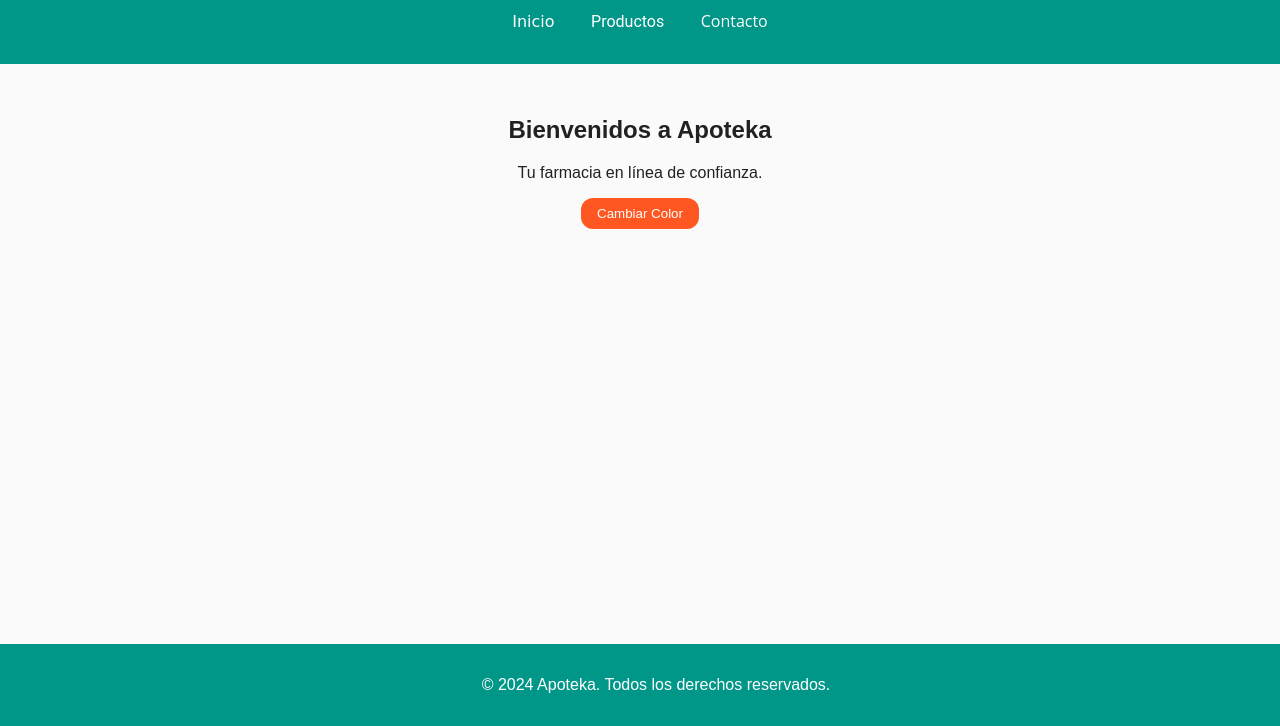
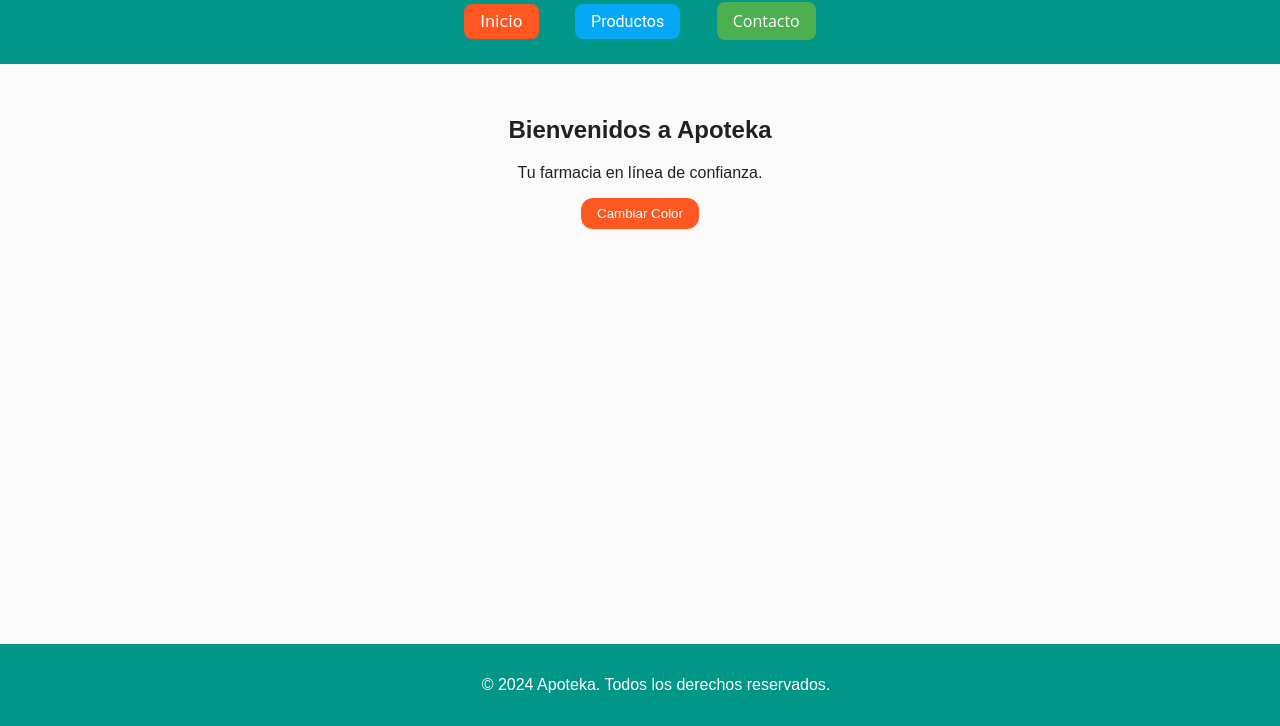
Before and after one commit to RichardAguirre/apoteka, a plain HTML site: page index.html in a window 1280 px wide. Shown: the part 74-800 px from the top of the page. Drawn offline with Linux system fonts and the light colour scheme.

Commit message:
Aplicar botones y hover al nav

```diff
--- a/index.css
+++ b/index.css
@@ -36,8 +36,27 @@ nav ul li {
 }
 
 nav ul li a {
+    text-decoration: none;
     color: white;
-    text-decoration: none;
+    padding: 0.5rem 1rem;
+    border-radius: 8px;
+    transition: background-color 0.3s;
+}
+
+nav ul li:nth-child(1) a {
+    background-color: #FF5722;
+}
+
+nav ul li:nth-child(2) a {
+    background-color: #03a9f4;
+}
+
+nav ul li:nth-child(3) a {
+    background-color: #4CAF50;
+}
+
+nav ul li a:hover {
+    opacity: 0.8;
 }
 
 nav ul li:nth-child(1) a {
```
